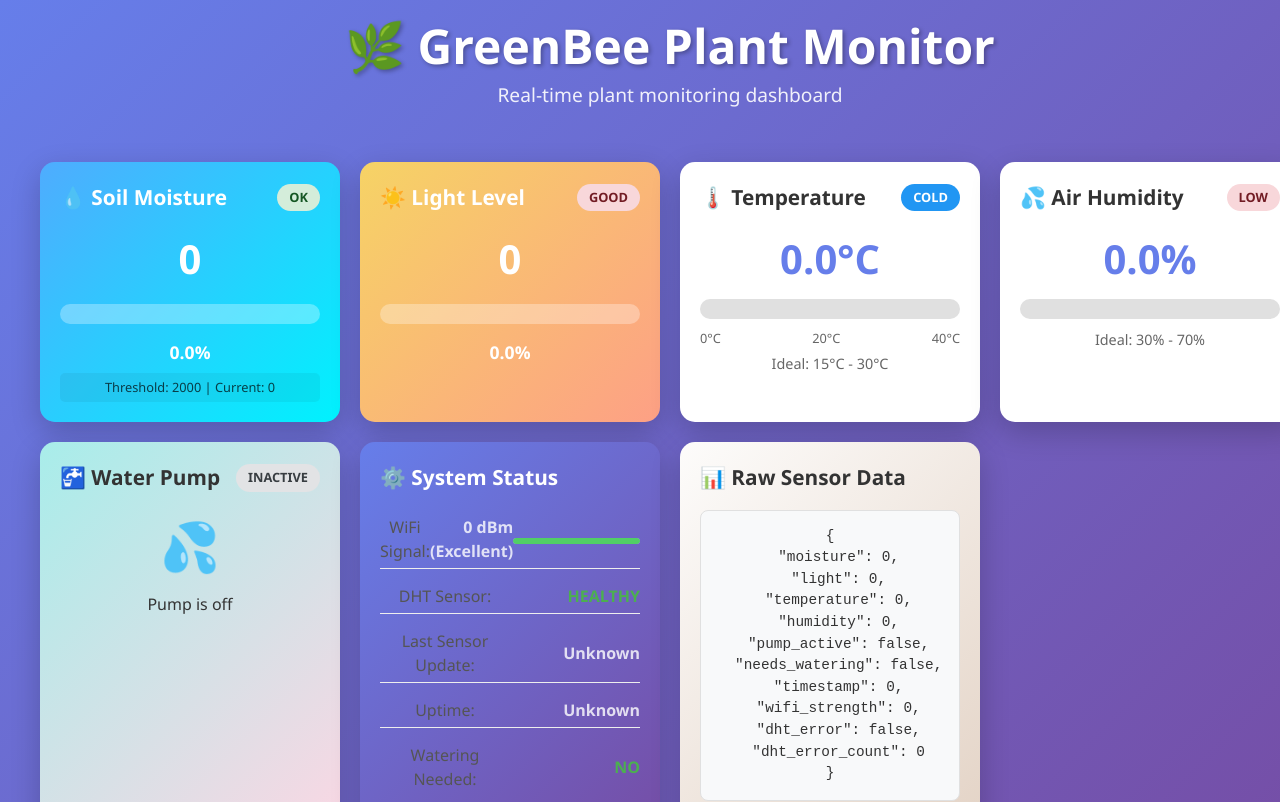
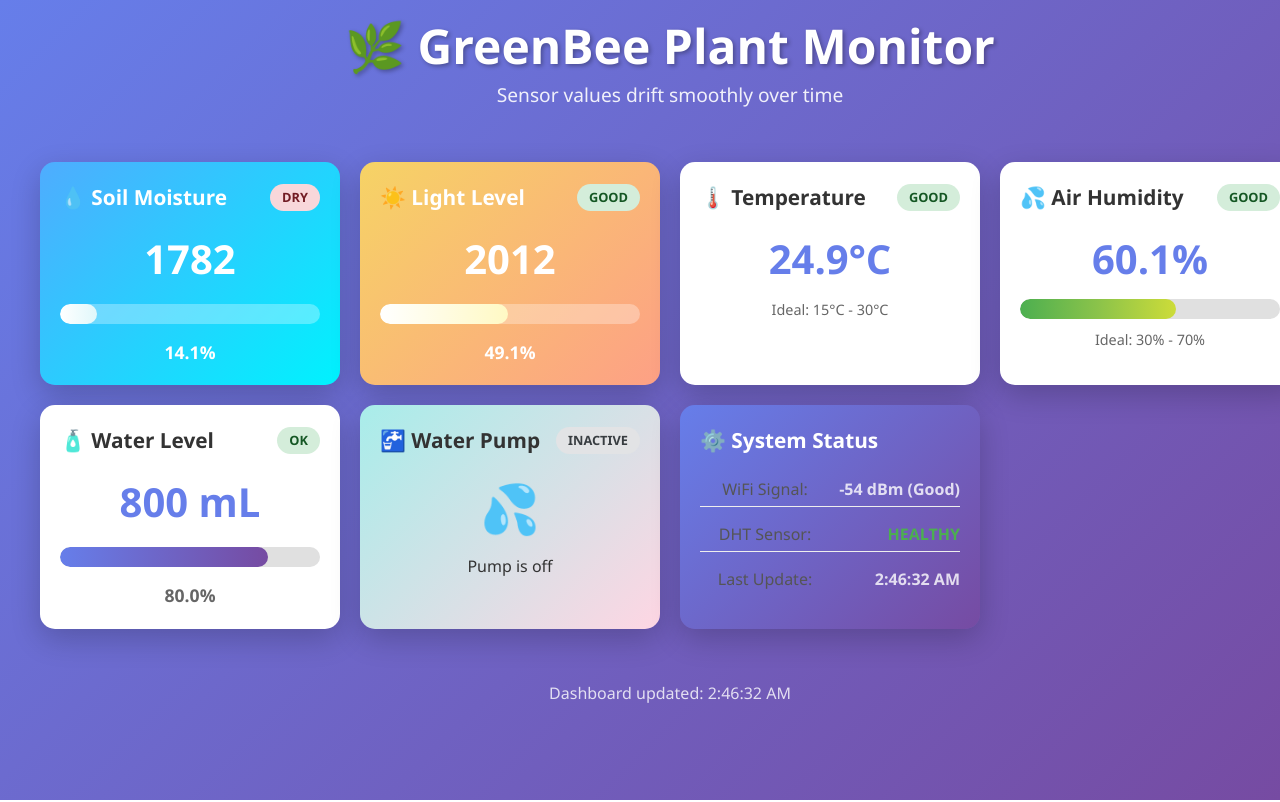
Before and after one commit to Binuk1/greenbee, a React (Vite) app: page / in a window 1280 px wide. Shown: the top 802 px of the page. Built offline with nearby package versions, Linux system fonts and the light colour scheme; no server answers; the database is empty.

Commit message:
Fake Data - only activate this when everything gone wrong.

```diff
--- a/index.html
+++ b/index.html
@@ -4,7 +4,7 @@
     <meta charset="UTF-8" />
     <link rel="icon" type="image/svg+xml" href="/vite.svg" />
     <meta name="viewport" content="width=device-width, initial-scale=1.0" />
-    <title>greenbee-dashboard-asdf</title>
+    <title>greenbee-dashboard</title>
   </head>
   <body>
     <div id="root"></div>
--- a/src/App.jsx
+++ b/src/App.jsx
@@ -1,113 +1,91 @@
-import React, { useState, useEffect } from 'react';
-import { database, ref, onValue } from '../firebase';
-import './App.css';
+import React, { useState, useEffect } from 'react'
+import './App.css'
 
 function App() {
   const [sensorData, setSensorData] = useState({
-    moisture: 0,
-    light: 0,
-    temperature: 0,
-    humidity: 0,
+    moisture: 1800,
+    light: 2000,
+    temperature: 25,
+    humidity: 60,
     pump_active: false,
     needs_watering: false,
-    timestamp: 0,
-    wifi_strength: 0,
+    water_level: 800,
+    timestamp: Math.floor(Date.now() / 1000),
+    wifi_strength: -55,
     dht_error: false,
     dht_error_count: 0
-  });
-  const [loading, setLoading] = useState(true);
-  const [lastUpdated, setLastUpdated] = useState(new Date());
+  })
+  const [lastUpdated, setLastUpdated] = useState(new Date())
+
+  const clamp = (value, min, max) => Math.min(max, Math.max(min, value))
 
   useEffect(() => {
-    const sensorRef = ref(database, 'sensors/current');
+    const interval = setInterval(() => {
+      setSensorData(prev => {
+        const noise = (base, range) => base + (Math.random() - 0.5) * range
 
-    const unsubscribe = onValue(sensorRef, (snapshot) => {
-      const data = snapshot.val();
-      if (data) {
-        setSensorData({
-          moisture: data.moisture || 0,
-          light: data.light || 0,
-          temperature: data.temperature || 0,
-          humidity: data.humidity || 0,
-          pump_active: data.pump_active || false,
-          needs_watering: data.needs_watering || false,
-          timestamp: data.timestamp || 0,
-          wifi_strength: data.wifi_strength || 0,
-          dht_error: data.dht_error || false,
-          dht_error_count: data.dht_error_count || 0
-        });
-        setLastUpdated(new Date());
-      }
-      setLoading(false);
-    });
+        const newWaterLevel = prev.pump_active
+          ? clamp(prev.water_level - (Math.random() * 20 + 20), 0, 1000)
+          : clamp(prev.water_level + (Math.random() * 0.5 - 0.25), 0, 1000)
 
-    return () => unsubscribe();
-  }, []);
+        const updated = {
+          moisture: clamp(noise(prev.moisture, 100), 1000, 3500),
+          light: clamp(noise(prev.light, 150), 0, 4095),
+          temperature: clamp(noise(prev.temperature, 0.5), 10, 40),
+          humidity: clamp(noise(prev.humidity, 2), 20, 90),
+          pump_active: Math.random() > 0.9 ? !prev.pump_active : prev.pump_active,
+          needs_watering: prev.moisture < 1800,
+          water_level: newWaterLevel,
+          timestamp: Math.floor(Date.now() / 1000),
+          wifi_strength: Math.round(clamp(noise(prev.wifi_strength, 2), -80, -40)),
+          dht_error: Math.random() > 0.98 ? !prev.dht_error : prev.dht_error,
+          dht_error_count: prev.dht_error ? prev.dht_error_count + 1 : 0
+        }
 
-  // FIXED: Correct timestamp conversion
-  const getLastUpdateTime = () => {
-    if (!sensorData.timestamp) return 'Unknown';
+        return updated
+      })
+      setLastUpdated(new Date())
+    }, 2000)
+    return () => clearInterval(interval)
+  }, [])
 
-    // ESP32 sends seconds, convert to milliseconds for Date object
-    const timestampMs = sensorData.timestamp * 1000;
-    const updateTime = new Date(timestampMs);
-
-    // Check if timestamp is reasonable (not from 1970)
-    const now = new Date();
-    const timeDiff = now - updateTime;
-
-    if (timeDiff > 24 * 60 * 60 * 1000) { // More than 24 hours ago
-      return 'Timestamp unavailable';
-    }
-
-    return updateTime.toLocaleTimeString();
-  };
-
-  const moisturePercentage = Math.min(100, Math.max(0, (sensorData.moisture - 1500) / (3500 - 1500) * 100));
-  const lightPercentage = Math.min(100, Math.max(0, sensorData.light / 4095 * 100));
+  const getLastUpdateTime = () => new Date(sensorData.timestamp * 1000).toLocaleTimeString()
+  const moisturePercentage = Math.min(100, Math.max(0, (sensorData.moisture - 1500) / (3500 - 1500) * 100))
+  const lightPercentage = Math.min(100, Math.max(0, sensorData.light / 4095 * 100))
+  const waterPercentage = Math.min(100, (sensorData.water_level / 1000) * 100)
 
   const getWifiQuality = (rssi) => {
-    if (rssi >= -50) return { quality: 'Excellent', level: 100 };
-    if (rssi >= -60) return { quality: 'Good', level: 75 };
-    if (rssi >= -70) return { quality: 'Fair', level: 50 };
-    if (rssi >= -80) return { quality: 'Weak', level: 25 };
-    return { quality: 'Poor', level: 10 };
-  };
+    if (rssi >= -50) return { quality: 'Excellent', level: 100 }
+    if (rssi >= -60) return { quality: 'Good', level: 75 }
+    if (rssi >= -70) return { quality: 'Fair', level: 50 }
+    if (rssi >= -80) return { quality: 'Weak', level: 25 }
+    return { quality: 'Poor', level: 10 }
+  }
 
   const getTemperatureStatus = (temp) => {
-    if (temp < 15) return { status: 'COLD', class: 'cold' };
-    if (temp > 30) return { status: 'HOT', class: 'hot' };
-    return { status: 'GOOD', class: 'good' };
-  };
+    if (temp < 15) return { status: 'COLD', class: 'cold' }
+    if (temp > 30) return { status: 'HOT', class: 'hot' }
+    return { status: 'GOOD', class: 'good' }
+  }
 
   const getHumidityStatus = (humidity) => {
-    if (humidity < 30) return { status: 'LOW', class: 'low' };
-    if (humidity > 70) return { status: 'HIGH', class: 'high' };
-    return { status: 'GOOD', class: 'good' };
-  };
+    if (humidity < 30) return { status: 'LOW', class: 'low' }
+    if (humidity > 70) return { status: 'HIGH', class: 'high' }
+    return { status: 'GOOD', class: 'good' }
+  }
 
-  const wifiInfo = getWifiQuality(sensorData.wifi_strength);
-  const tempInfo = getTemperatureStatus(sensorData.temperature);
-  const humidityInfo = getHumidityStatus(sensorData.humidity);
-
-  if (loading) {
-    return (
-      <div className="loading">
-        <h2>🌱 Connecting to GreenBee...</h2>
-        <p>Waiting for sensor data...</p>
-      </div>
-    );
-  }
+  const wifiInfo = getWifiQuality(sensorData.wifi_strength)
+  const tempInfo = getTemperatureStatus(sensorData.temperature)
+  const humidityInfo = getHumidityStatus(sensorData.humidity)
 
   return (
     <div className="app">
       <header className="header">
         <h1>🌿 GreenBee Plant Monitor</h1>
-        <p>Real-time plant monitoring dashboard</p>
+        <p>Sensor values drift smoothly over time</p>
       </header>
 
       <div className="dashboard">
-        {/* Moisture Card */}
         <div className="card moisture-card">
           <div className="card-header">
             <h2>💧 Soil Moisture</h2>
@@ -116,21 +94,14 @@ function App() {
             </span>
           </div>
           <div className="card-content">
-            <div className="value">{sensorData.moisture}</div>
+            <div className="value">{sensorData.moisture.toFixed(0)}</div>
             <div className="percentage-bar">
-              <div
-                className="percentage-fill"
-                style={{ width: `${moisturePercentage}%` }}
-              ></div>
+              <div className="percentage-fill" style={{ width: `${moisturePercentage}%` }}></div>
             </div>
             <div className="percentage">{moisturePercentage.toFixed(1)}%</div>
-            <div className="threshold-info">
-              Threshold: 2000 | Current: {sensorData.moisture}
-            </div>
           </div>
         </div>
 
-        {/* Light Card */}
         <div className="card light-card">
           <div className="card-header">
             <h2>☀️ Light Level</h2>
@@ -139,18 +110,14 @@ function App() {
             </span>
           </div>
           <div className="card-content">
-            <div className="value">{sensorData.light}</div>
+            <div className="value">{sensorData.light.toFixed(0)}</div>
             <div className="percentage-bar">
-              <div
-                className="percentage-fill"
-                style={{ width: `${lightPercentage}%` }}
-              ></div>
+              <div className="percentage-fill" style={{ width: `${lightPercentage}%` }}></div>
             </div>
             <div className="percentage">{lightPercentage.toFixed(1)}%</div>
           </div>
         </div>
 
-        {/* Temperature Card */}
         <div className="card temperature-card">
           <div className="card-header">
             <h2>🌡️ Temperature</h2>
@@ -159,41 +126,11 @@ function App() {
             </span>
           </div>
           <div className="card-content">
-            {sensorData.dht_error ? (
-              <div className="sensor-error">
-                <div className="error-icon">❌</div>
-                <div className="error-message">
-                  DHT Sensor Error
-                  <small>Count: {sensorData.dht_error_count}</small>
-                </div>
-              </div>
-            ) : (
-              <>
-                <div className="value">{sensorData.temperature.toFixed(1)}°C</div>
-                <div className="temperature-gauge">
-                  <div className="gauge-background">
-                    <div
-                      className="gauge-fill"
-                      style={{
-                        width: `${Math.min(100, Math.max(0, (sensorData.temperature / 40) * 100))}%`
-                      }}
-                    ></div>
-                  </div>
-                  <div className="gauge-labels">
-                    <span>0°C</span>
-                    <span>20°C</span>
-                    <span>40°C</span>
-                  </div>
-                </div>
-                <div className="range-info">
-                  Ideal: 15°C - 30°C
-                </div>
-              </>
-            )}
+            <div className="value">{sensorData.temperature.toFixed(1)}°C</div>
+            <div className="range-info">Ideal: 15°C - 30°C</div>
           </div>
         </div>
 
-        {/* Humidity Card */}
         <div className="card humidity-card">
           <div className="card-header">
             <h2>💦 Air Humidity</h2>
@@ -202,32 +139,30 @@ function App() {
             </span>
           </div>
           <div className="card-content">
-            {sensorData.dht_error ? (
-              <div className="sensor-error">
-                <div className="error-icon">❌</div>
-                <div className="error-message">
-                  DHT Sensor Error
-                  <small>Count: {sensorData.dht_error_count}</small>
-                </div>
-              </div>
-            ) : (
-              <>
-                <div className="value">{sensorData.humidity.toFixed(1)}%</div>
-                <div className="percentage-bar">
-                  <div
-                    className="percentage-fill"
-                    style={{ width: `${sensorData.humidity}%` }}
-                  ></div>
-                </div>
-                <div className="range-info">
-                  Ideal: 30% - 70%
-                </div>
-              </>
-            )}
+            <div className="value">{sensorData.humidity.toFixed(1)}%</div>
+            <div className="percentage-bar">
+              <div className="percentage-fill" style={{ width: `${sensorData.humidity}%` }}></div>
+            </div>
+            <div className="range-info">Ideal: 30% - 70%</div>
           </div>
         </div>
 
-        {/* Pump Status Card */}
+        <div className="card water-card">
+          <div className="card-header">
+            <h2>🧴 Water Level</h2>
+            <span className={`status ${sensorData.water_level < 200 ? 'low' : 'good'}`}>
+              {sensorData.water_level < 200 ? 'LOW' : 'OK'}
+            </span>
+          </div>
+          <div className="card-content">
+            <div className="value">{sensorData.water_level.toFixed(0)} mL</div>
+            <div className="percentage-bar">
+              <div className="percentage-fill" style={{ width: `${waterPercentage}%` }}></div>
+            </div>
+            <div className="percentage">{waterPercentage.toFixed(1)}%</div>
+          </div>
+        </div>
+
         <div className="card pump-card">
           <div className="card-header">
             <h2>🚰 Water Pump</h2>
@@ -236,18 +171,11 @@ function App() {
             </span>
           </div>
           <div className="card-content">
-            <div className={`pump-icon ${sensorData.pump_active ? 'active' : ''}`}>
-              💦
-            </div>
+            <div className={`pump-icon ${sensorData.pump_active ? 'active' : ''}`}>💦</div>
             <p>{sensorData.pump_active ? 'Watering plant...' : 'Pump is off'}</p>
-            <div className="watering-status">
-              {sensorData.needs_watering && !sensorData.pump_active ?
-                'Waiting for next watering cycle' : ''}
-            </div>
           </div>
         </div>
 
-        {/* System Status Card */}
         <div className="card system-card">
           <div className="card-header">
             <h2>⚙️ System Status</h2>
@@ -255,15 +183,7 @@ function App() {
           <div className="card-content">
             <div className="status-item">
               <span className="label">WiFi Signal:</span>
-              <span className="value">
-                {sensorData.wifi_strength} dBm ({wifiInfo.quality})
-              </span>
-              <div className="wifi-bar">
-                <div
-                  className="wifi-strength"
-                  style={{ width: `${wifiInfo.level}%` }}
-                ></div>
-              </div>
+              <span className="value">{sensorData.wifi_strength} dBm ({wifiInfo.quality})</span>
             </div>
             <div className="status-item">
               <span className="label">DHT Sensor:</span>
@@ -272,34 +192,8 @@ function App() {
               </span>
             </div>
             <div className="status-item">
-              <span className="label">Last Sensor Update:</span>
+              <span className="label">Last Update:</span>
               <span className="value">{getLastUpdateTime()}</span>
-            </div>
-            <div className="status-item">
-              <span className="label">Uptime:</span>
-              <span className="value">
-                {sensorData.timestamp ? formatUptime(sensorData.timestamp) : 'Unknown'}
-              </span>
-            </div>
-            <div className="status-item">
-              <span className="label">Watering Needed:</span>
-              <span className={`value ${sensorData.needs_watering ? 'warning' : 'good'}`}>
-                {sensorData.needs_watering ? 'YES' : 'NO'}
-              </span>
-            </div>
-          </div>
-        </div>
-
-        {/* Raw Data Card */}
-        <div className="card data-card">
-          <div className="card-header">
-            <h2>📊 Raw Sensor Data</h2>
-          </div>
-          <div className="card-content">
-            <pre>{JSON.stringify(sensorData, null, 2)}</pre>
-            <div className="debug-info">
-              <p>Raw timestamp: {sensorData.timestamp}</p>
-              <p>Converted: {getLastUpdateTime()}</p>
             </div>
           </div>
         </div>
@@ -307,21 +201,9 @@ function App() {
 
       <footer className="footer">
         <p>Dashboard updated: {lastUpdated.toLocaleTimeString()}</p>
-        <p>Sensor data timestamp: {getLastUpdateTime()}</p>
       </footer>
     </div>
-  );
+  )
 }
 
-// Helper function to format uptime
-const formatUptime = (seconds) => {
-  const days = Math.floor(seconds / 86400);
-  const hours = Math.floor((seconds % 86400) / 3600);
-  const mins = Math.floor((seconds % 3600) / 60);
-
-  if (days > 0) return `${days}d ${hours}h ${mins}m`;
-  if (hours > 0) return `${hours}h ${mins}m`;
-  return `${mins}m`;
-};
-
-export default App;
+export default App
```
